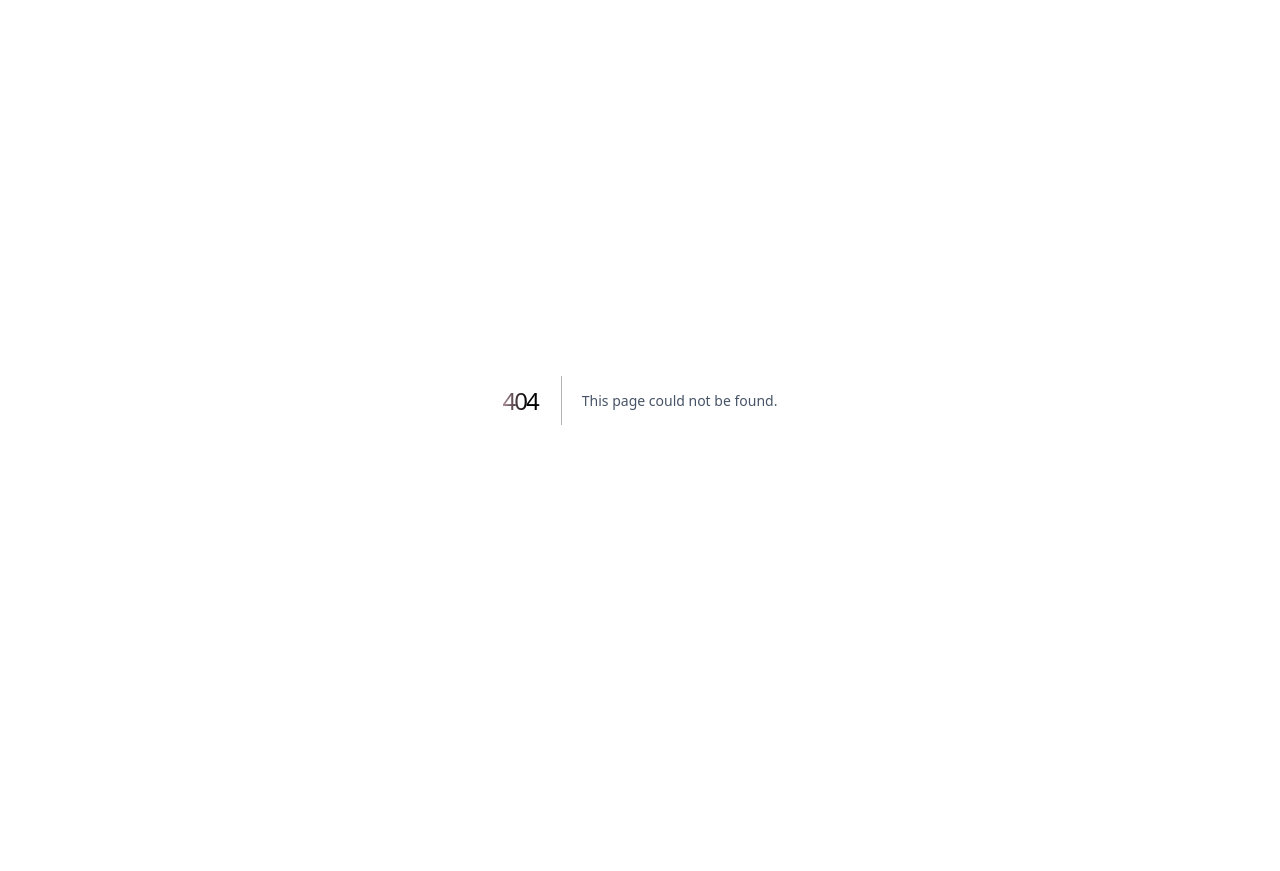
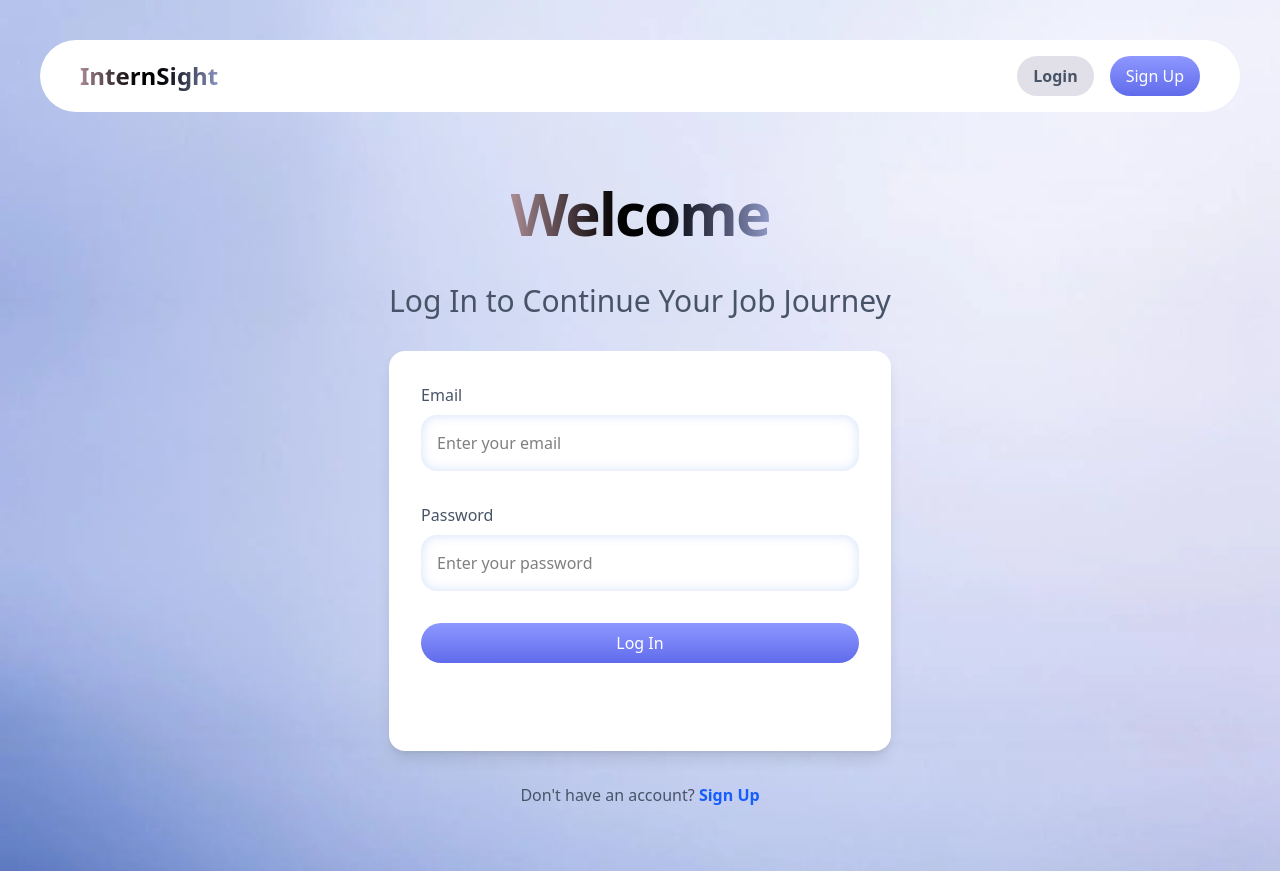
Before and after one commit to rubberart7/InternSight, a Next.js app in the folder frontend/: page /login in a window 1280 px wide. Before the commit this address had no page. Before the commit the page ends 800 px from the top, so only its background shows below. Built offline with nearby package versions, Linux system fonts and the light colour scheme; a web font is replaced by a local one.

Commit message:
setup login page

```diff
--- /dev/null
+++ b/frontend/app/components/auth/LoginForm.tsx
@@ -0,0 +1,41 @@
+import React from 'react'
+
+const LoginForm = () => {
+  return (
+    <form className="bg-white rounded-2xl p-8 shadow-lg">
+        <div className="form-div">
+            <label htmlFor="email">Email</label>
+            <input
+                type="email"
+                id="email"
+                name="email"
+
+
+                placeholder="Enter your email"
+                required
+            />
+            </div>
+
+            <div className="form-div">
+            <label htmlFor="password">Password</label>
+            <input
+                type="password"
+                id="password"
+                name="password"
+
+                placeholder="Enter your password"
+                required
+            />
+            </div>
+
+            <button className="primary-button">
+            Log In
+            </button>
+
+            <div className="text-center mt-6 w-full">
+        </div>
+    </form>
+  )
+}
+
+export default LoginForm;
--- /dev/null
+++ b/frontend/app/login/page.tsx
@@ -0,0 +1,35 @@
+import React from 'react'
+import LoginForm from '../components/auth/LoginForm'
+import Navbar from '../components/ui/NavBar'
+
+const page = () => {
+  return (
+
+    <main className='bg-cover min-h-screen flex flex-col items-center'
+    style={{ backgroundImage: "url('/images/bg-main.webp')" }}
+    >
+        <Navbar></Navbar>
+
+        <section className="main-section py-16">
+            <div className="page-heading">
+                    <h1>Welcome</h1>
+                    <h2>Log In to Continue Your Job Journey</h2>
+            </div>
+
+            <LoginForm></LoginForm>
+
+             <p className="text-dark-200">
+                Don't have an account?{' '}
+                <span className="text-blue-600 cursor-pointer hover:underline font-semibold">
+                Sign Up
+                </span>
+            </p>
+        </section>
+
+
+
+    </main>
+  )
+}
+
+export default page
--- /dev/null
+++ b/frontend/app/signup/page.tsx
@@ -0,0 +1,10 @@
+import React from 'react'
+const page = () => {
+  return (
+    <div>
+
+    </div>
+  )
+}
+
+export default page
```
